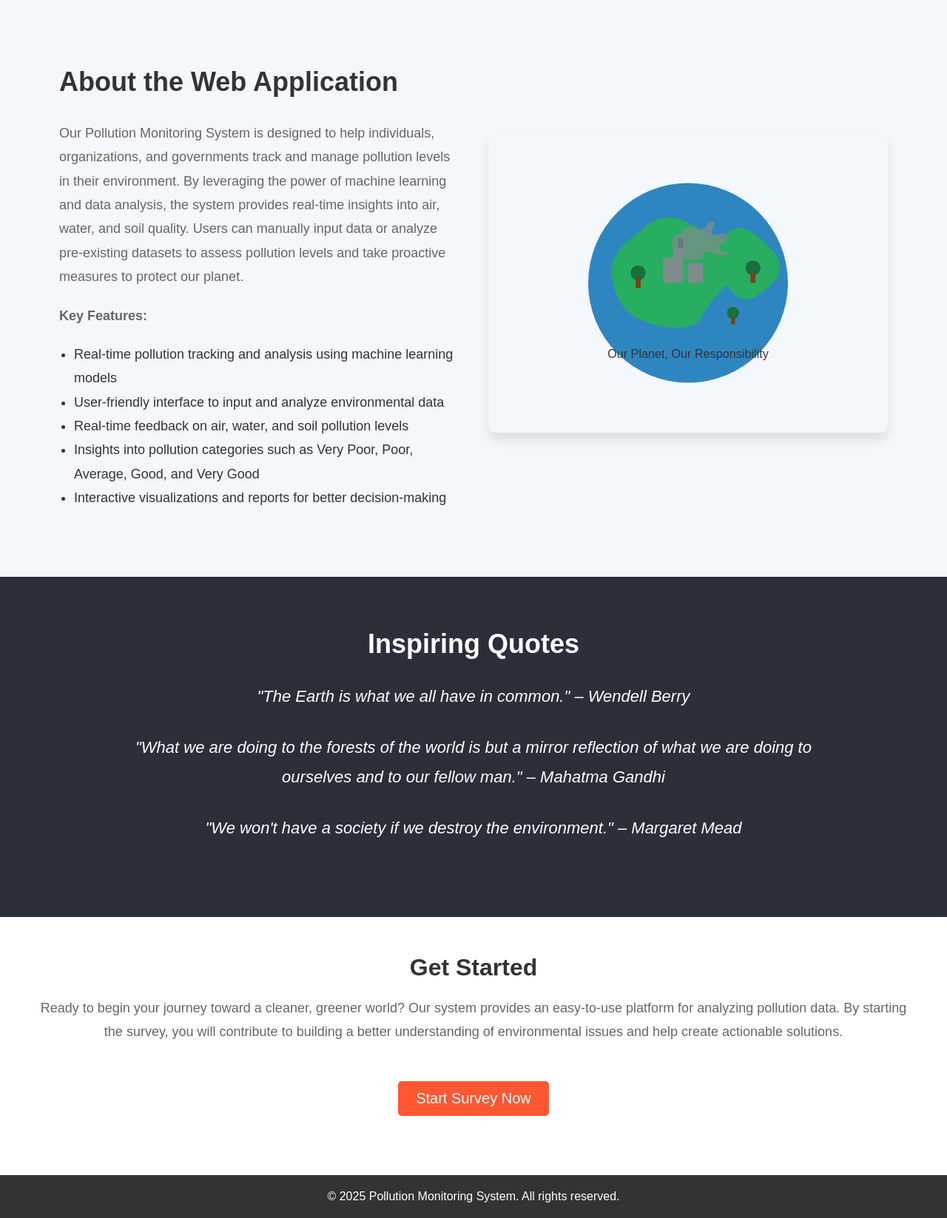
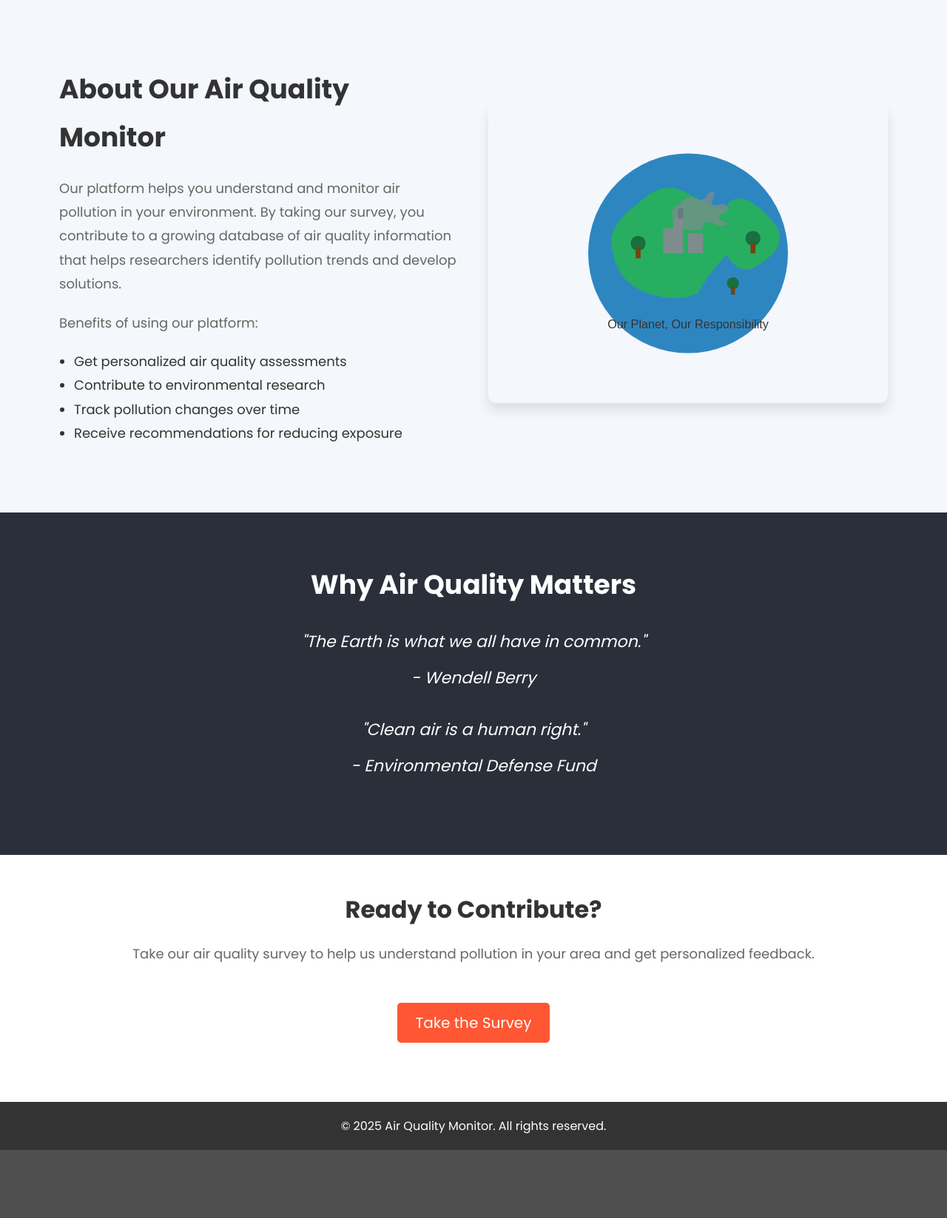
Before and after one commit to smartsubhash/air-quality, a Flask app: page / in a window 1280 px wide. Shown: the part 883-2530 px from the top of the page at 74% size. After the commit the page ends 2438 px from the top, so only its background shows below. Run offline with Flask 3, Linux system fonts and the light colour scheme; a user stored in the database is signed in.

Commit message:
Enhance home page, login, signup, and survey result pages with improved styling, functionality, and user experience; add database initialization.
Replit-Commit-Author: Agent
Replit-Commit-Session-Id: 4e519b96-9dcb-4f55-b1d2-679243f9d2c6
Replit-Commit-Screenshot-Url: https://storage.googleapis.com/screenshot-production-us-central1/ff27568c-b4ef-4b85-ae32-ab0a22061b39/b73bf4dd-684c-4bab-b050-e7903a8da8c1.jpg

```diff
--- a/app.py
+++ b/app.py
@@ -24,6 +24,9 @@ def init_db():
     conn.commit()
     conn.close()
     app.logger.info("Database initialized successfully")
+
+# Initialize the database at startup
+init_db()
 
 # Load the dataset for reference
 try:
--- a/templates/home.html
+++ b/templates/home.html
@@ -3,17 +3,19 @@
 <head>
     <meta charset="UTF-8">
     <meta name="viewport" content="width=device-width, initial-scale=1.0">
-  <title>Pollution Monitoring System</title>
+    <title>Air Quality Monitor - Home</title>
+    <link href="https://fonts.googleapis.com/css2?family=Poppins:wght@300;400;500;600;700&display=swap" rel="stylesheet">
     <link rel="stylesheet" href="{{ url_for('static', filename='css/home_style.css') }}">
 </head>
 <body>
-
-  <!-- Header / Navbar Section -->
+    <!-- Header with Navigation -->
     <header>
-    <div class="logo">Pollution Monitoring</div>
+        <div class="logo">AirQuality</div>
         <nav>
             <ul>
-        <li><a href="{{ url_for('home') }}" class="active">Home</a></li>
+                <li><a href="#" class="active">Home</a></li>
+                <li><a href="#about">About</a></li>
+                <li><a href="{{ url_for('survey') }}">Take Survey</a></li>
                 <li><a href="{{ url_for('logout') }}">Logout</a></li>
             </ul>
         </nav>
@@ -23,61 +25,60 @@
     <section class="hero">
         <div class="overlay"></div>
         <div class="content">
-      <h1>Welcome to the Pollution Monitoring System</h1>
-      <p>Track and analyze pollution levels in your environment using advanced machine learning algorithms. Join us in creating a cleaner, healthier planet!</p>
-      <a href="{{ url_for('survey')}}" class="btn">Start Survey</a>
+            <h1>Welcome to Air Quality Monitor</h1>
+            <p>Help us track and improve air quality in your area</p>
+            <a href="{{ url_for('survey') }}" class="btn">Start Air Quality Survey</a>
         </div>
     </section>
 
-  <!-- About the Web Application Section -->
-  <section class="about-app">
+    <!-- About the App Section -->
+    <section id="about" class="about-app">
         <div class="container">
             <div class="text-content">
-        <h2>About the Web Application</h2>
-        <p>Our Pollution Monitoring System is designed to help individuals, organizations, and governments track and manage pollution levels in their environment. By leveraging the power of machine learning and data analysis, the system provides real-time insights into air, water, and soil quality. Users can manually input data or analyze pre-existing datasets to assess pollution levels and take proactive measures to protect our planet.</p>
-        <p><strong>Key Features:</strong></p>
+                <h2>About Our Air Quality Monitor</h2>
+                <p>Our platform helps you understand and monitor air pollution in your environment. By taking our survey, you contribute to a growing database of air quality information that helps researchers identify pollution trends and develop solutions.</p>
+                <p>Benefits of using our platform:</p>
                 <ul>
-          <li>Real-time pollution tracking and analysis using machine learning models</li>
-          <li>User-friendly interface to input and analyze environmental data</li>
-          <li>Real-time feedback on air, water, and soil pollution levels</li>
-          <li>Insights into pollution categories such as Very Poor, Poor, Average, Good, and Very Good</li>
-          <li>Interactive visualizations and reports for better decision-making</li>
+                    <li>Get personalized air quality assessments</li>
+                    <li>Contribute to environmental research</li>
+                    <li>Track pollution changes over time</li>
+                    <li>Receive recommendations for reducing exposure</li>
                 </ul>
             </div>
             <div class="image-content">
-        <img src="{{ url_for('static', filename='images/earth-graphic.svg') }}" alt="Earth Graphic" class="app-image">
+                <img src="{{ url_for('static', filename='images/earth-graphic.svg') }}" alt="Earth with pollution visualization" class="app-image">
             </div>
         </div>
     </section>
 
-  <!-- Inspirational Quotes Section -->
+    <!-- Inspirational Quote Section -->
     <section class="quote-section">
         <div class="container">
-      <h2>Inspiring Quotes</h2>
+            <h2>Why Air Quality Matters</h2>
             <div class="quote">
-        <p>"The Earth is what we all have in common." – Wendell Berry</p>
+                <p>"The Earth is what we all have in common."</p>
+                <p>- Wendell Berry</p>
             </div>
             <div class="quote">
-        <p>"What we are doing to the forests of the world is but a mirror reflection of what we are doing to ourselves and to our fellow man." – Mahatma Gandhi</p>
-      </div>
-      <div class="quote">
-        <p>"We won't have a society if we destroy the environment." – Margaret Mead</p>
+                <p>"Clean air is a human right."</p>
+                <p>- Environmental Defense Fund</p>
             </div>
         </div>
     </section>
 
     <!-- Get Started Section -->
-  <div class="container" id="surveySection">
-    <h2>Get Started</h2>
-    <p>Ready to begin your journey toward a cleaner, greener world? Our system provides an easy-to-use platform for analyzing pollution data. By starting the survey, you will contribute to building a better understanding of environmental issues and help create actionable solutions.</p>
-    <a href="{{ url_for('survey') }}" class="btn">Start Survey Now</a>
-  </div>
+    <section id="surveySection">
+        <h2>Ready to Contribute?</h2>
+        <p>Take our air quality survey to help us understand pollution in your area and get personalized feedback.</p>
+        <a href="{{ url_for('survey') }}" class="btn">Take the Survey</a>
+    </section>
 
-  <!-- Footer Section -->
+    <!-- Footer -->
     <footer>
-    <p>&copy; 2025 Pollution Monitoring System. All rights reserved.</p>
+        <p>&copy; 2025 Air Quality Monitor. All rights reserved.</p>
     </footer>
 
+    <!-- JavaScript -->
     <script src="{{ url_for('static', filename='js/script.js') }}"></script>
 </body>
 </html>
```
Also changed, not shown: templates/login.html (+13 -14 lines), templates/result.html (+97 -6 lines), templates/signup.html (+16 -17 lines), templates/survey.html (+22 -32 lines), generated-icon.png (added), static/css/home_style.css (line endings or trailing spaces), static/css/style.css (line endings or trailing spaces), static/css/survey_style.css (line endings or trailing spaces), static/images/earth-graphic.svg, static/js/script.js (line endings or trailing spaces), static/js/survey.js (line endings or trailing spaces), users.db (added). Lines whose indentation alone changed are shown as unchanged.
